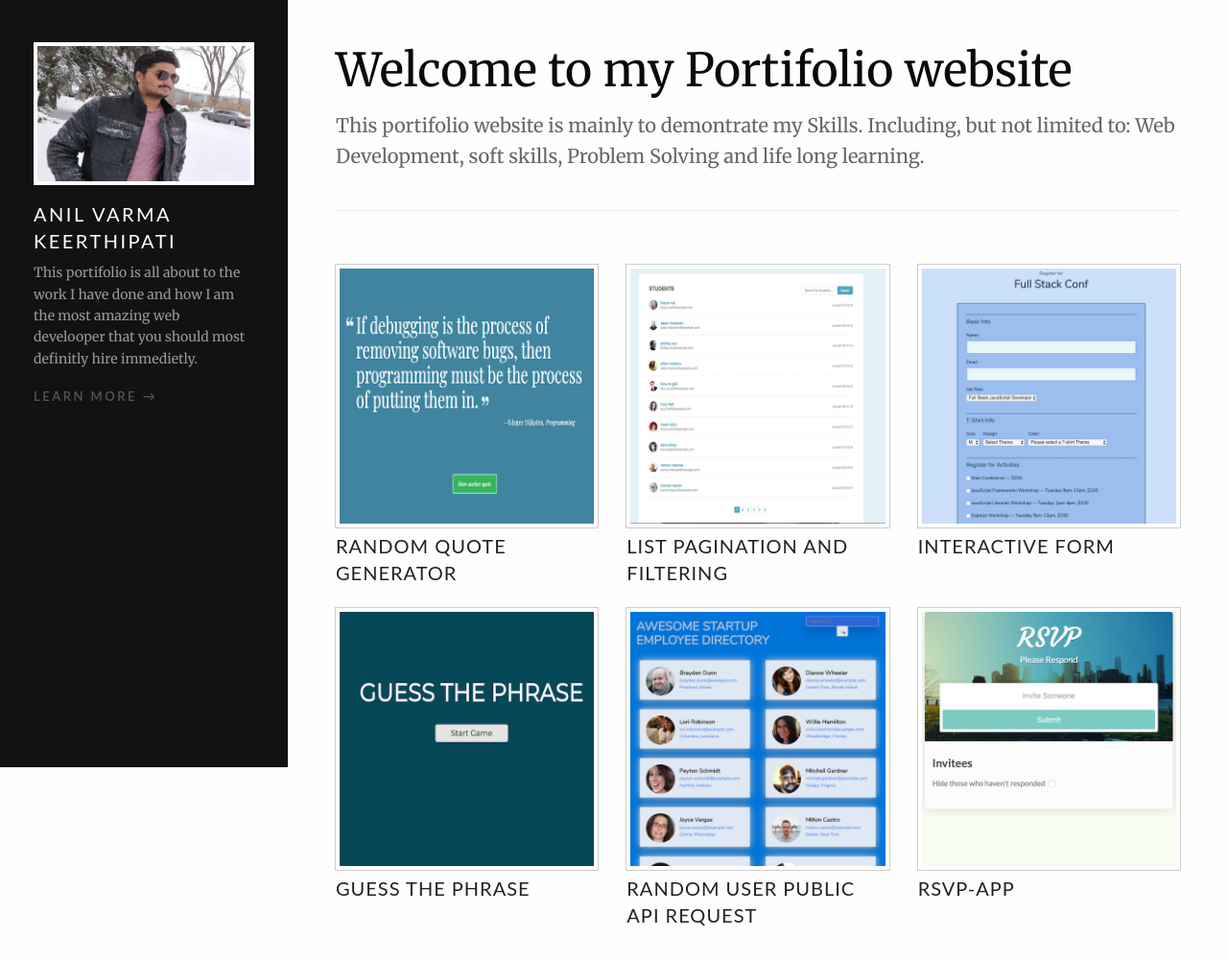
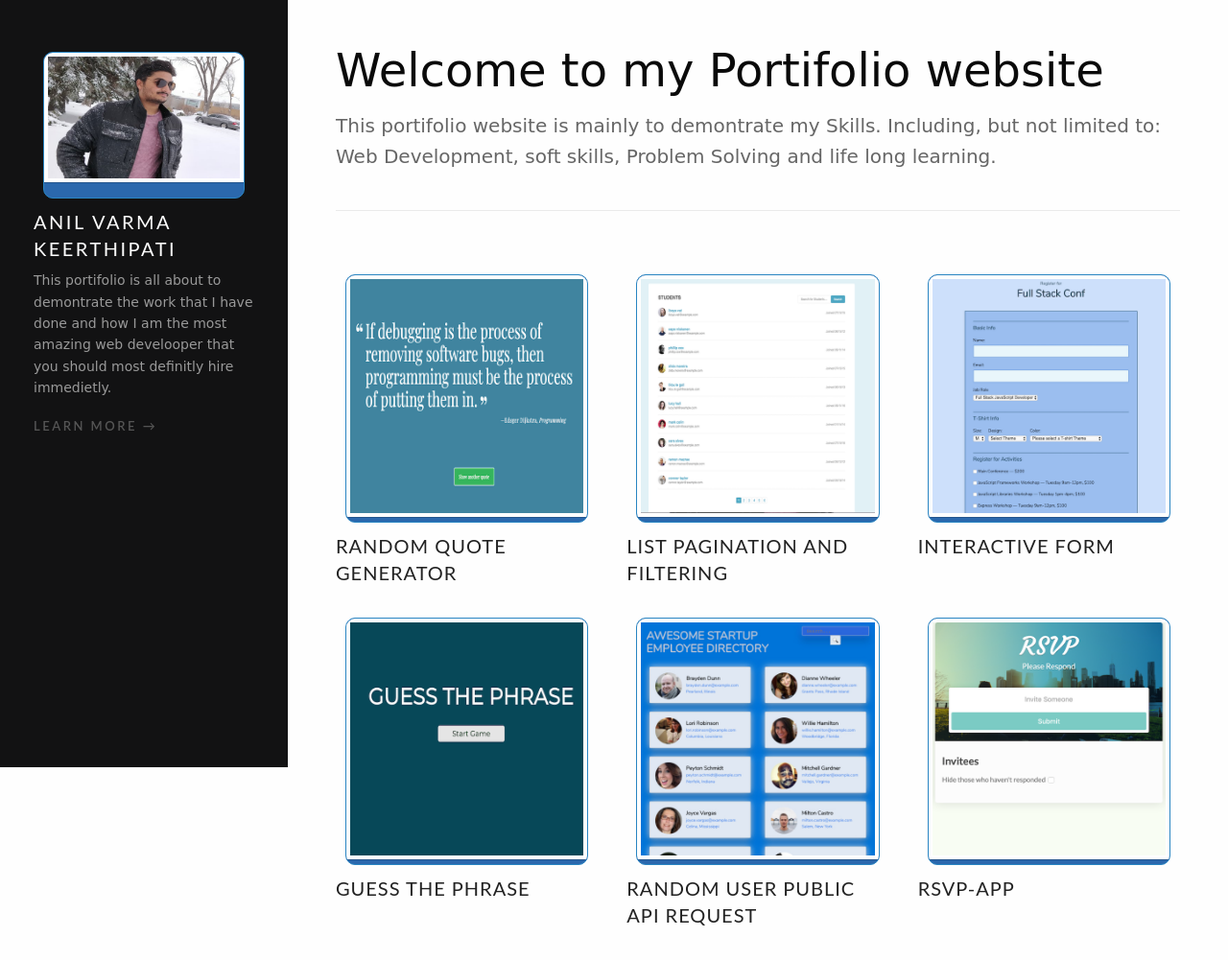
Before and after one commit to anilvarma-kav/portifolio, a Node server app: page / in a window 1280 px wide. Shown: the whole page at 96% size. Run offline with Node 20, Linux system fonts and the light colour scheme.

Commit message:
final submission

```diff
--- a/app.js
+++ b/app.js
@@ -1,39 +1,42 @@
+//Creating express server
 const express = require('express');
 const app = express();
-
+//Importing projects data and storing in projects object
 const {projects} = require('./data/projects');
-
+//Setting PUG as view engine
 app.set('view engine', 'pug');
-
+//Setting static server
 app.use('/static',express.static('public'));
-console.log(projects[0]);
+//Home route
 app.get('/', (req, res)=>{
     res.render('index', {projects});
 });
+//about route
 app.get('/about', (req, res)=>{
     res.render('about');
 });
+//project route
 app.get('/:id', (req, res, next)=>{
     const {id} = req.params;
-    console.log(id)
     if(id > 0 && id <= projects.length){
         res.render('project', {id, projects});
     }
     else{
-        const err = new Error('Project Not found');
+        const err = new Error('Page Not found');
         err.status = 404;
         next(err);
     }
 });
-app.use((req,res, next) =>{
-    const err = new Error('Not found');
+//Error handling route
+app.use((req, res, next)=>{
+    const err = new Error('Page Not found');
     err.status = 404;
     next(err);
- });
+});
 app.use((err, req, res, next)=>{
     res.locals.error = err;
-    console.error("Page not found: 404",err);
-    res.render('error', err);
+    console.error(err.message, err.status);
+    res.render('error');
     next();
 });
 
--- a/public/css/style.css
+++ b/public/css/style.css
@@ -1,6 +1,6 @@
 
 h1,h2,h3,h4,h5,p{
-  font-family: 'Merriweather', serif;
+  font-family: 'Kalam', cursive;
 }
 
   h5{
@@ -148,3 +148,22 @@ a:hover{
 .portfolio-bio{
     line-height: 25px;
 }
+
+.box {
+  transition: box-shadow .8s;
+  margin: 10px;
+  border-radius:10px;
+  border: 1px solid rgb(41, 133, 194);
+  background: rgb(43, 104, 173);
+  float: left;
+  overflow: hidden;
+}
+.box img {
+  transition: transform .5s ease;
+}
+.box:hover {
+  box-shadow: 0 0 25px rgba(29, 119, 192, 0.2);
+}
+.box:hover img {
+  transform: scale(1.25);
+}
--- a/views/index.pug
+++ b/views/index.pug
@@ -16,5 +16,6 @@ block content
         each project in projects
           .cell
             a(href=`/${project.id}`)
-              img.thumbnail(src= project.image_url[0],height=550, width=550)
+              .box
+                img.thumbnail(src= project.image_url[0],height=550, width=550)
               h5= project.project_name
--- a/views/layout.pug
+++ b/views/layout.pug
@@ -5,7 +5,7 @@ html(class="no-js" lang="en" dir="ltr")
     meta(http-equiv='x-ua-compatible', content='ie=edge')
     meta(name='viewport', content='width=device-width, initial-scale=1.0')
     title Portfolio Site
-    link(href='https://fonts.googleapis.com/css?family=Merriweather:300,400,400i,700,800', rel='stylesheet')
+    link(href='"https://fonts.googleapis.com/css?family=Kalam&display=swap" rel="stylesheet"', rel='stylesheet')
     link(rel='stylesheet', href='/static/css/foundation.css')
     link(rel='stylesheet', href='/static/css/style.css')
   body
@@ -14,7 +14,8 @@ html(class="no-js" lang="en" dir="ltr")
         block sidebar
           br
           .cell.shrink
-            img.thumbnail(src='static/images/profile.png')
+            .box
+              img.thumbnail(src='static/profile.png')
           .cell.auto
 
             //- Add your name here.
@@ -22,7 +23,7 @@ html(class="no-js" lang="en" dir="ltr")
 
             //- Add text here to describe who you are, what you do, and why you are so awesome.
             p.text-light
-              | This portifolio is all about to the work I have done and how I am the most amazing web develooper that you should most definitly hire immedietly.
+              | This portifolio is all about to demontrate the work that I have done and how I am the most amazing web develooper that you should most definitly hire immedietly.
             //- Add about page route to the href below.
             a(href='/about') Learn More →
 
--- a/views/project.pug
+++ b/views/project.pug
@@ -29,4 +29,5 @@ block content
 
       //- Replace the URLs in the src attributes below with template literals and interpolation to dynamically add three project images.  You only have to add one image.  But adding more images to show your app in different states demonstrates a level of thoroughness and professionalism that potential employers will like to see.
       each screenshot in projects[id-1].image_url[1]
-        img.image(src=`${screenshot}`, width=1200, height=1200)
+        .box
+          img.image(src=`${screenshot}`, width=1200, height=1200)
```
Also changed, not shown: README.md, public/profile.png (renamed from public/images/profile.png), 1 other file.
